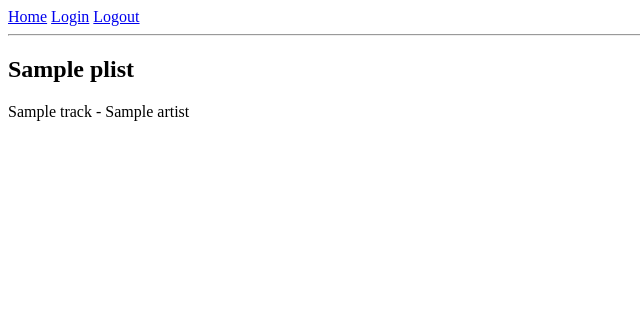
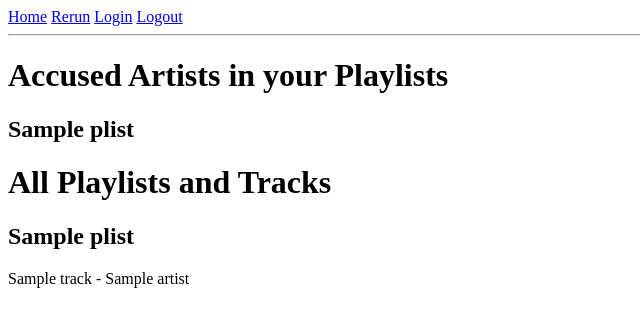
Before and after one commit to dkmehrmann/SpotifyApps, a Flask app: template karma/templates/playlists.html in a window 1280 px wide. Shown: the top 327 px of the page, without its empty margins (0-640 px from the left). Run offline with Flask 2, Linux system fonts and the light colour scheme; the template is opened without the code that fills it: most values are stand-ins (such as "Sample title", 1, 10 or a date in 2020).

Commit message:
working app

```diff
--- a/karma/app.py
+++ b/karma/app.py
@@ -18,7 +18,7 @@ def callback():
     auth_header = auth.authorize(auth_token)
     session['auth_header'] = auth_header
 
-    return _playlists()
+    return redirect(url_for("_playlists"))
 
 @app.route("/logout")
 def logout():
@@ -40,7 +40,6 @@ def index():
     return render_template('index.html')
 
 
-
 @app.route('/playlists')
 def _playlists():
     if 'auth_header' in session:
--- a/karma/templates/index.html
+++ b/karma/templates/index.html
@@ -7,6 +7,6 @@
 
 <hr>
 
-<a type="button" class="btn btn-default" href="/playlists">Login</a>
+<a type="button" class="btn btn-default" href="/playlists">Playlists</a>
 
 </html>
--- a/karma/templates/playlists.html
+++ b/karma/templates/playlists.html
@@ -2,11 +2,36 @@
 <html lang="en">
 
 <a type="button" class="btn btn-default" href="/index">Home</a>
+<a type="button" class="btn btn-default" href="/playlists">Rerun</a>
 <a type="button" class="btn btn-default" href="/auth">Login</a>
 <a type="button" class="btn btn-default" href="/logout">Logout</a>
 
 <hr>
 
+<h1>Accused Artists in your Playlists</h1>
+
+{% for plist in resp %}
+
+    <h2>{{plist.name}}</h2>
+
+    {% for track in plist.songs['items'] %}
+        {% if track.is_accused == True %}
+
+            <a>{{track.track.name}}</a>
+
+            {% for artist in track.track.artists %}
+
+                <a> - {{artist.name}}</a>
+
+            {% endfor %}
+        <br>
+        {% endif %}
+    {% endfor %}
+
+{% endfor %}
+
+
+<h1>All Playlists and Tracks</h1>
 
 {% for plist in resp %}
 
@@ -23,10 +48,11 @@
             {% else %}
                 <a><font>- {{artist.name}}</font></a>
             {% endif %}
+
+
         {% endfor %}
 
-        <br>
-    {{ track.is_accused }}
+    <br>
 
     {% endfor %}
 
```
